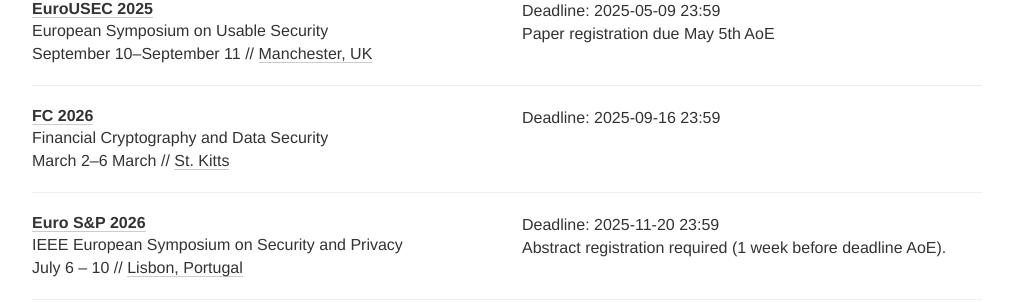
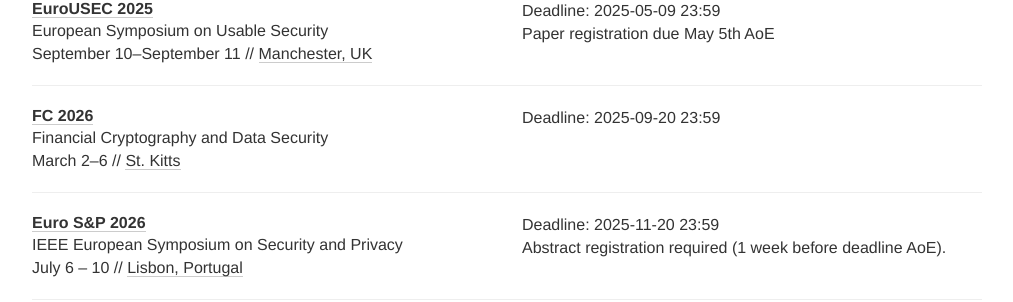
Before and after one commit to sec-deadlines/sec-deadlines.github.io, a Jekyll site: the page built from index.html, in a window 1280 px wide and 900 px high, scrolled down 2356 px. Shown: the part 151-453 px from the top of the window, without its empty margins (133-1146 px from the left). Built offline with Jekyll 4.4.1, drawn with Linux system fonts in a browser that asks for light colours; nearby versions of some CDN libraries; comment, search, counter and statistics services are not loaded.

Commit message:
Extended deadline for FC'26

```diff
--- a/_data/conferences.yml
+++ b/_data/conferences.yml
@@ -127,8 +127,8 @@
   description: Financial Cryptography and Data Security
   year: 2026
   link: https://fc26.ifca.ai
-  deadline: ["2025-09-16 23:59"]
-  date: March 2–6 March
+  deadline: ["2025-09-20 23:59"]
+  date: March 2–6
   place: St. Kitts
   tags: [SEC, CRYPTO, CONF]
 
```
